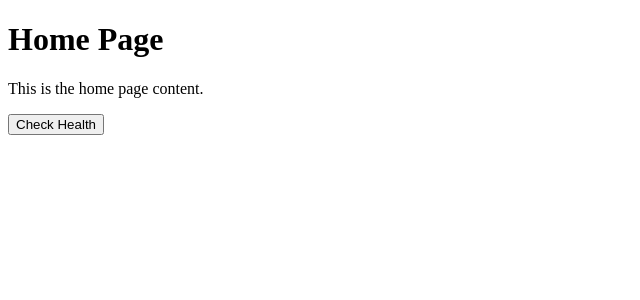
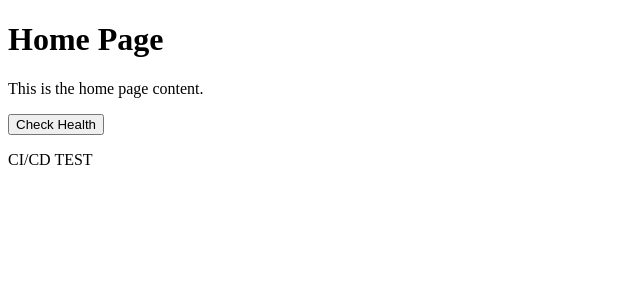
Before and after one commit to Ronikok/AWAP, a React app in the folder frontend/: page / in a window 1280 px wide. Shown: the top 300 px of the page, without its empty margins (0-640 px from the left). Built offline with nearby package versions, Linux system fonts and the light colour scheme; the HTML template or start-up script is replaced by a standard one.

Commit message:
CI/CD fixes

```diff
--- a/frontend/src/pages/Home.jsx
+++ b/frontend/src/pages/Home.jsx
@@ -16,6 +16,7 @@ export default function Home() {
       <p>This is the home page content.</p>
       <button onClick={() => handleClick()}>Check Health</button>
       <p>{health.message}</p>
+      <p>CI/CD TEST</p>
     </div>
   );
 }
```
